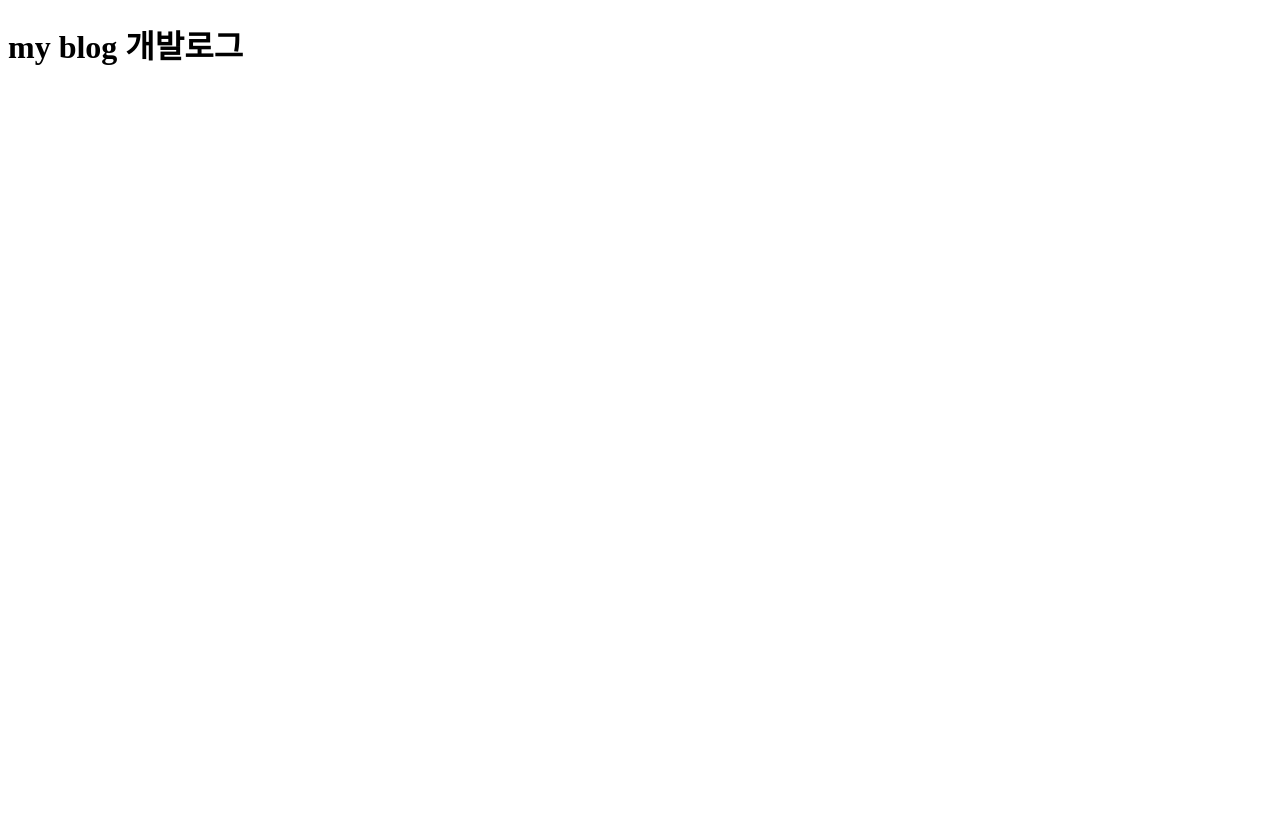
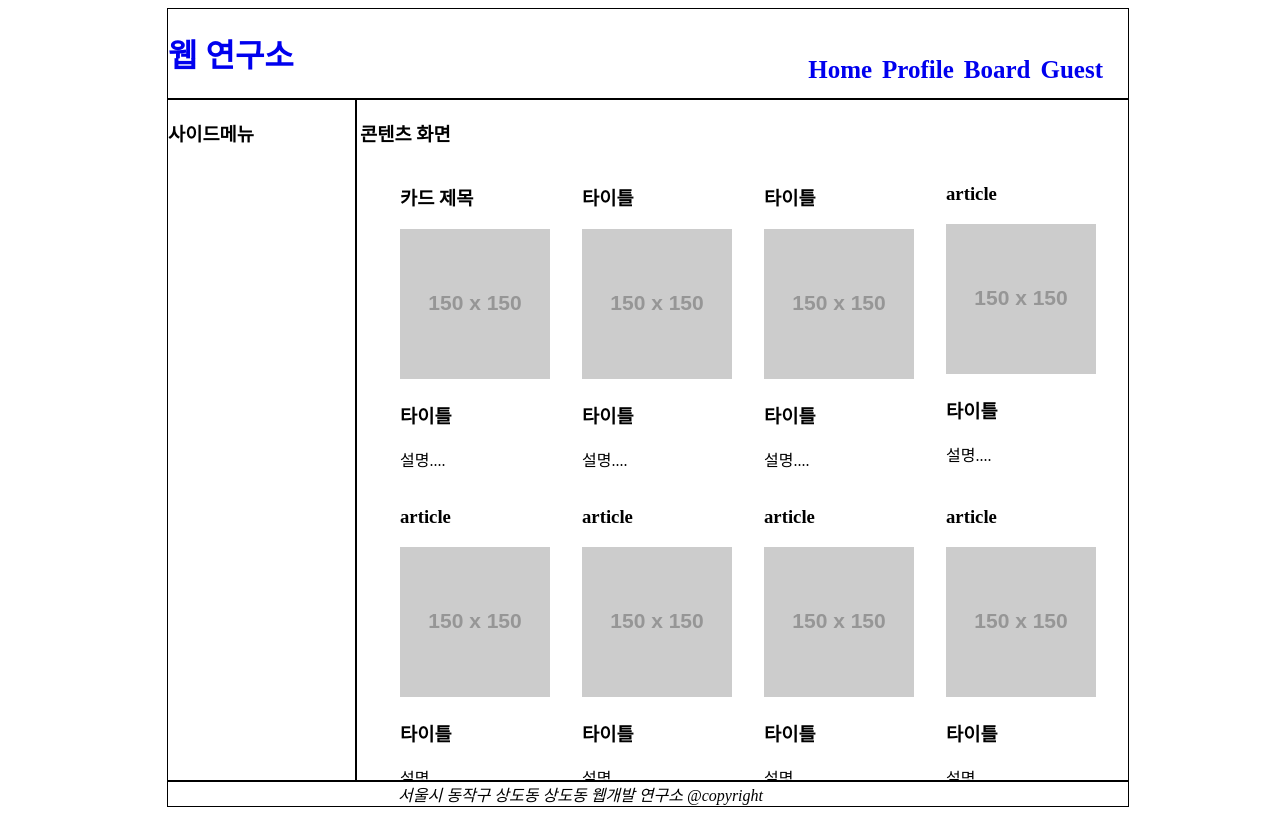
Before and after one commit to kimyongyeon/kimyongyeon.github.io, a plain HTML site: page index.html in a window 1280 px wide. Drawn offline with Linux system fonts and the light colour scheme; placeholder pictures from the web are drawn by us.

Commit message:
레이아웃 구조 잡기

```diff
--- a/index.html
+++ b/index.html
@@ -5,11 +5,218 @@
   <meta charset="UTF-8">
   <meta http-equiv="X-UA-Compatible" content="IE=edge">
   <meta name="viewport" content="width=device-width, initial-scale=1.0">
-  <title>my blog</title>
+  <title>서울시 동작구 상도동 웹개발 연구소</title>
+  <style>
+    * {
+      text-decoration: none;
+      list-style: none;
+    }
+
+    body {
+      width: 100%
+    }
+
+    .wrap {
+      width: 960px;
+      margin: 0 auto;
+      border: 1px solid black;
+    }
+
+    header {
+      position: relative;
+      border-bottom: 2px solid black;
+    }
+
+    header h1 {}
+
+    header div#gnb {
+      position: absolute;
+      right: 20px;
+      top: 5px;
+    }
+
+    header div#gnb ul li {
+      float: left;
+      padding: 5px;
+      font-weight: 800;
+      font-size: 25px;
+
+    }
+
+    header div#util {}
+
+    section {
+      clear: both;
+      height: 85vh;
+    }
+
+    aside {
+      float: left;
+      width: 19.5%;
+      height: inherit;
+      border-right: 2px solid black;
+    }
+
+    article {
+      float: right;
+      width: 80%;
+      height: inherit;
+      overflow: auto;
+    }
+
+    article ul.card-wrap {
+      display: flex;
+      flex-wrap: wrap;
+    }
+
+    article ul.card-wrap li {
+      flex: 1;
+    }
+
+    footer {
+      border-top: 2px solid black;
+      clear: both;
+      width: 960px;
+    }
+
+    footer div.footer-box {
+      margin: 0 auto;
+      width: 500px;
+    }
+  </style>
 </head>
 
 <body>
-  <h1>my blog 개발로그</h1>
+  <div class="wrap">
+    <header>
+      <h1><a href="/">웹 연구소</a></h1>
+      <div id="gnb">
+        <ul>
+          <li><a href="/">Home</a></li>
+          <li><a href="/profile">Profile</a></li>
+          <li><a href="/board">Board</a></li>
+          <li><a href="/guest">Guest</a></li>
+        </ul>
+      </div>
+      <div id="util"></div>
+    </header>
+    <section>
+      <aside>
+        <h1>사이드메뉴</h1>
+      </aside>
+      <article>
+
+        <h1>콘텐츠 화면</h1>
+
+        <ul class="card-wrap">
+          <li>
+            <div class="card">
+              <h3>카드 제목</h3>
+              <img src="https://via.placeholder.com/150" alt="">
+              <h3>타이틀</h3>
+              <p>설명.... </p>
+            </div>
+          </li>
+          <li>
+            <div class="card">
+              <h3>타이틀</h3>
+              <img src="https://via.placeholder.com/150" alt="">
+              <h3>타이틀</h3>
+              <p>설명.... </p>
+            </div>
+          </li>
+          <li>
+            <div class="card">
+              <h3>타이틀</h3>
+              <img src="https://via.placeholder.com/150" alt="">
+              <h3>타이틀</h3>
+              <p>설명.... </p>
+            </div>
+          </li>
+          <li>
+            <div class="card">
+              <h3>article</h3>
+              <img src="https://via.placeholder.com/150" alt="">
+              <h3>타이틀</h3>
+              <p>설명.... </p>
+            </div>
+          </li>
+          <li>
+            <div class="card">
+              <h3>article</h3>
+              <img src="https://via.placeholder.com/150" alt="">
+              <h3>타이틀</h3>
+              <p>설명.... </p>
+            </div>
+          </li>
+          <li>
+            <div class="card">
+              <h3>article</h3>
+              <img src="https://via.placeholder.com/150" alt="">
+              <h3>타이틀</h3>
+              <p>설명.... </p>
+            </div>
+          </li>
+          <li>
+            <div class="card">
+              <h3>article</h3>
+              <img src="https://via.placeholder.com/150" alt="">
+              <h3>타이틀</h3>
+              <p>설명.... </p>
+            </div>
+          </li>
+          <li>
+            <div class="card">
+              <h3>article</h3>
+              <img src="https://via.placeholder.com/150" alt="">
+              <h3>타이틀</h3>
+              <p>설명.... </p>
+            </div>
+          </li>
+          <li>
+            <div class="card">
+              <h3>article</h3>
+              <img src="https://via.placeholder.com/150" alt="">
+              <h3>타이틀</h3>
+              <p>설명.... </p>
+            </div>
+          </li>
+          <li>
+            <div class="card">
+              <h3>article</h3>
+              <img src="https://via.placeholder.com/150" alt="">
+              <h3>타이틀</h3>
+              <p>설명.... </p>
+            </div>
+          </li>
+          <li>
+            <div class="card">
+              <h3>article</h3>
+              <img src="https://via.placeholder.com/150" alt="">
+              <h3>타이틀</h3>
+              <p>설명.... </p>
+            </div>
+          </li>
+          <li>
+            <div class="card">
+              <h3>article</h3>
+              <img src="https://via.placeholder.com/150" alt="">
+              <h3>타이틀</h3>
+              <p>설명.... </p>
+            </div>
+          </li>
+        </ul>
+
+      </article>
+    </section>
+    <footer>
+      <div class="footer-box">
+        <address>
+          서울시 동작구 상도동 상도동 웹개발 연구소 @copyright
+        </address>
+      </div>
+    </footer>
+  </div>
 </body>
 
 </html>
```
